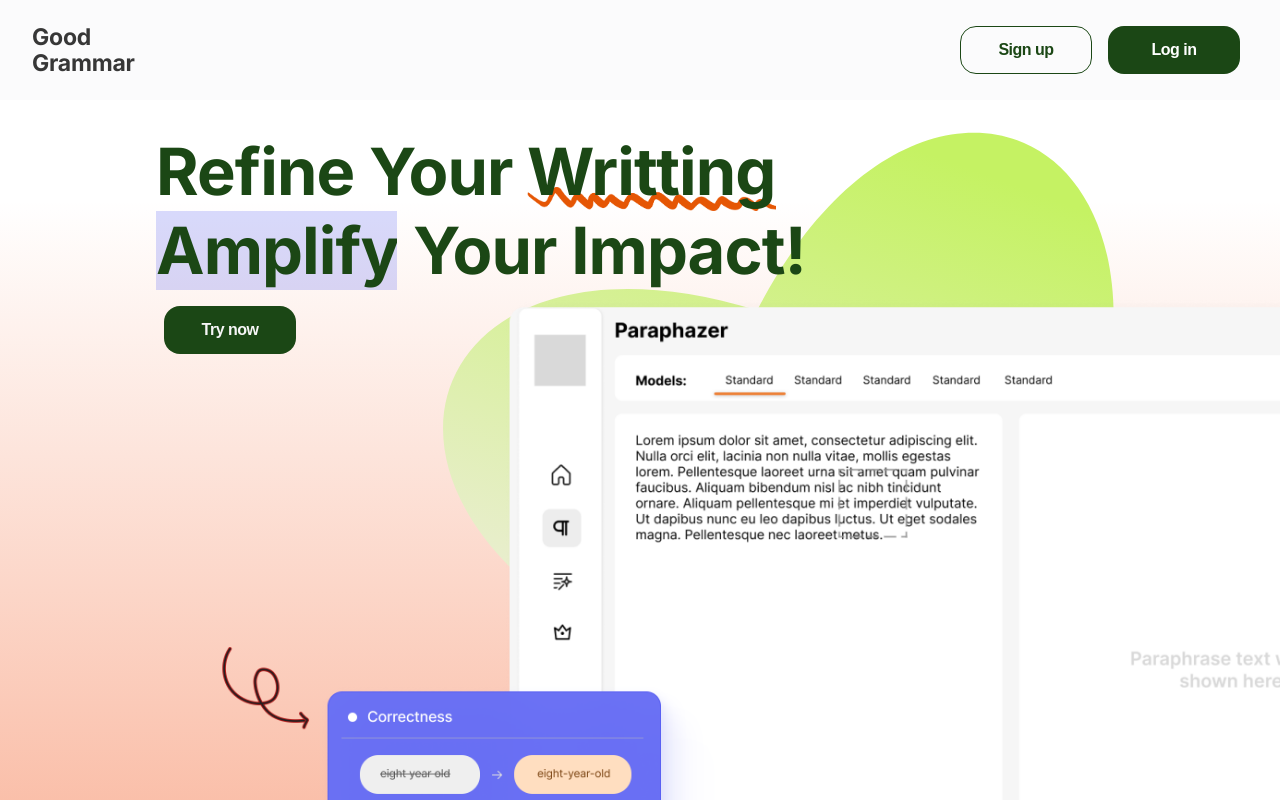
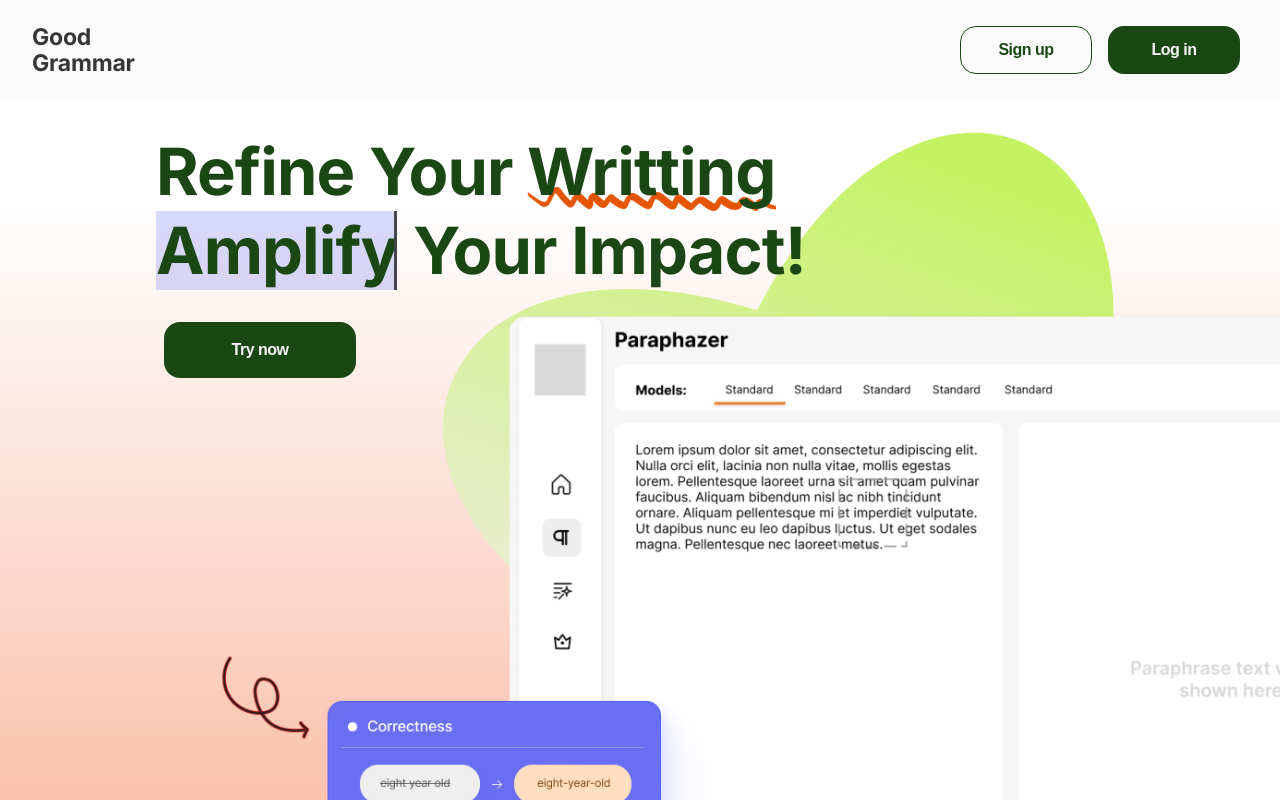
Before and after one commit to PhiThai1309/GoodGrammar, a React (Create React App) app: page / in a window 1280 px wide. Shown: the top 800 px of the page. Built offline with nearby package versions, Linux system fonts and the light colour scheme; the HTML template or start-up script is replaced by a standard one.

Commit message:
Fix button

```diff
--- a/src/components/home/heading/HomeHeading.css
+++ b/src/components/home/heading/HomeHeading.css
@@ -6,6 +6,12 @@
   max-width: 1000px;
   margin-left: auto;
   margin-right: auto;
+}
+
+.home_header .filled-btn {
+  margin-top: 1rem;
+  width: 12rem;
+  height: 3.5rem;
 }
 
 .home_header_heading {
@@ -31,7 +37,7 @@
 
 .home_img_section > img {
   height: 723px;
-  transform: translate(5%, -8%);
+  transform: translate(5%, -10%);
 }
 
 .filled-btn {
@@ -65,9 +71,10 @@ h1 {
   width: 0;
   overflow: hidden;
   white-space: nowrap;
+  border-right: 4px solid rgba(0, 0, 0, 0.726);
   animation: animate 2s steps(7) forwards, blink 0.3s infinite,
-    borderColor 1.75s infinite, reverse;
-  animation-delay: 2s;
+    borderColor 1.75s infinite;
+  animation-delay: 1s;
   background: #575ff23b;
 }
 
--- a/src/components/home/heading/HomeHeading.jsx
+++ b/src/components/home/heading/HomeHeading.jsx
@@ -1,3 +1,4 @@
+import { Link } from "react-router-dom";
 import "./HomeHeading.css";
 
 const HomeHeading = () => {
@@ -41,7 +42,9 @@ const HomeHeading = () => {
           <span> Your Impact!</span>
         </h1>
       </div>
-      <button className="filled-btn">Try now</button>
+      <Link to="grammar">
+        <button className="filled-btn">Try now</button>
+      </Link>
       <div className="home_img_section">
         <img src={require("../../../assets/placeholder.png")} alt="" />
       </div>
--- a/src/components/home/navbar/HomeNavBar.jsx
+++ b/src/components/home/navbar/HomeNavBar.jsx
@@ -12,9 +12,10 @@ const HomeNavBar = () => {
         </div>
         <div className="navbar-links">
           <button className="dotted-btn">Sign up</button>
-          <button className="filled-btn">
-            <Link to="grammar">Log in</Link>
-          </button>
+
+          <Link to="grammar">
+            <button className="filled-btn">Log in</button>
+          </Link>
         </div>
       </div>
       <div className="blur_background"></div>
```
